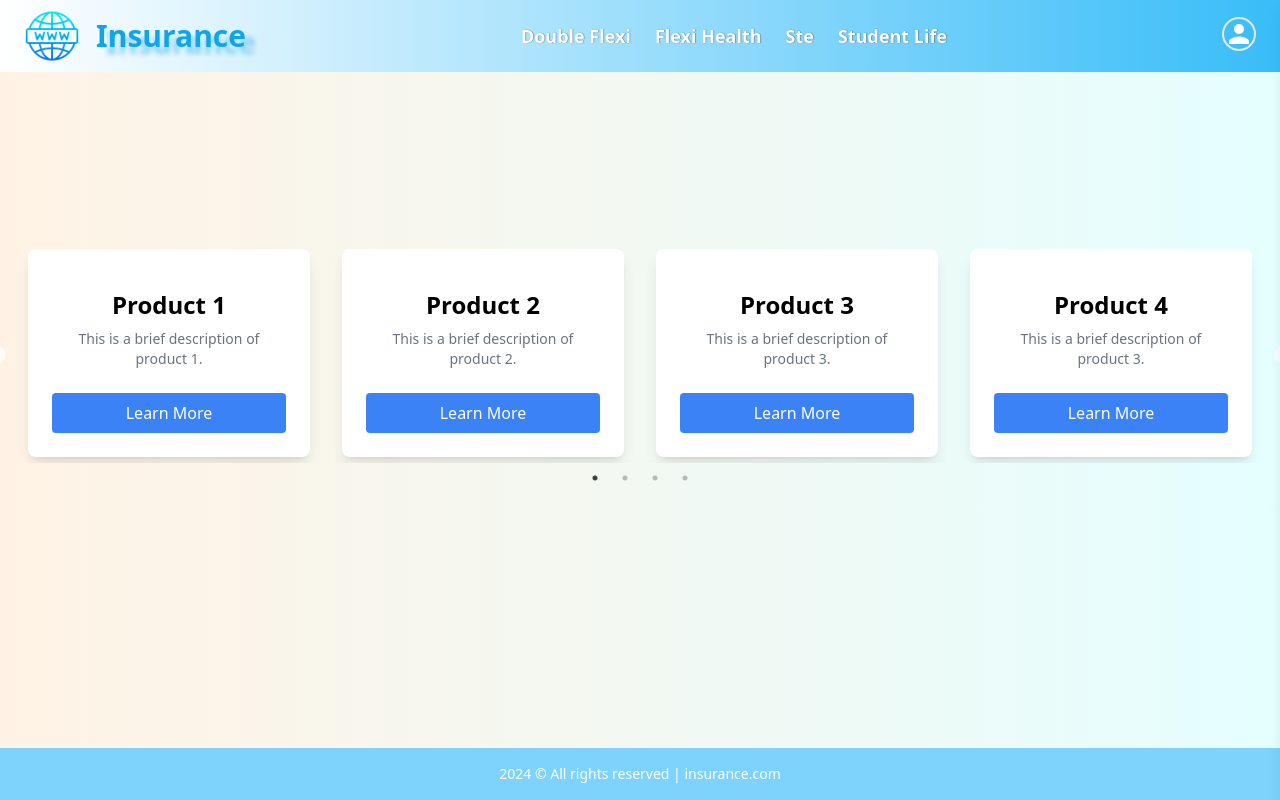
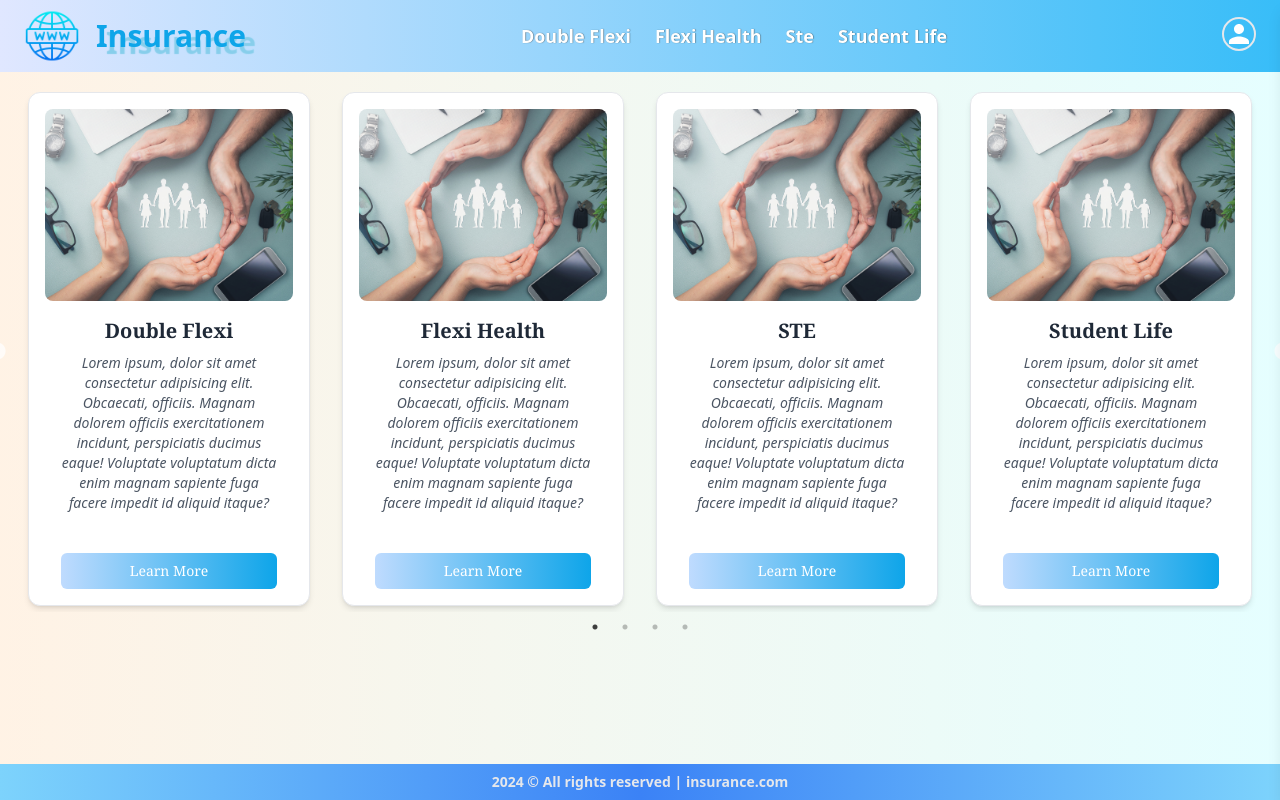
Before and after one commit to yemyatheinyemyathein/Insurance_DEMO_FINAL, a React (Vite) app: page / in a window 1280 px wide. Built offline with nearby package versions, Linux system fonts and the light colour scheme; sample sign-in values are in the browser's storage.

Commit message:
feat: products

```diff
--- a/src/App/HomePage.tsx
+++ b/src/App/HomePage.tsx
@@ -1,35 +1,43 @@
 import ProductCardSlider from "../components/Home/ProductCard";
+import Product from "../assets/Home/product.jpg"
 
 const HomePage = () => {
   const products = [
     {
-      name: 'Product 1',
-      description: 'This is a brief description of product 1.',
-      link: '/product/1'
+      name: "Double Flexi",
+      description:
+        "Lorem ipsum, dolor sit amet consectetur adipisicing elit. Obcaecati, officiis. Magnam dolorem officiis exercitationem incidunt, perspiciatis ducimus eaque! Voluptate voluptatum dicta enim magnam sapiente fuga facere impedit id aliquid itaque? ",
+      link: "/doubleFlexi",
+      img: Product
     },
     {
-      name: 'Product 2',
-      description: 'This is a brief description of product 2.',
-      link: '/product/2'
+      name: "Flexi Health",
+      description:
+        "Lorem ipsum, dolor sit amet consectetur adipisicing elit. Obcaecati, officiis. Magnam dolorem officiis exercitationem incidunt, perspiciatis ducimus eaque! Voluptate voluptatum dicta enim magnam sapiente fuga facere impedit id aliquid itaque?",
+      link: "/flexiHealth",
+      img: Product
     },
     {
-      name: 'Product 3',
-      description: 'This is a brief description of product 3.',
-      link: '/product/3'
+      name: "STE",
+      description:
+        "Lorem ipsum, dolor sit amet consectetur adipisicing elit. Obcaecati, officiis. Magnam dolorem officiis exercitationem incidunt, perspiciatis ducimus eaque! Voluptate voluptatum dicta enim magnam sapiente fuga facere impedit id aliquid itaque?",
+      link: "/ste",
+      img: Product
     },
     {
-      name: 'Product 4',
-      description: 'This is a brief description of product 3.',
-      link: '/product/3'
+      name: "Student Life",
+      description:
+        "Lorem ipsum, dolor sit amet consectetur adipisicing elit. Obcaecati, officiis. Magnam dolorem officiis exercitationem incidunt, perspiciatis ducimus eaque! Voluptate voluptatum dicta enim magnam sapiente fuga facere impedit id aliquid itaque?",
+      link: "/studentLife",
+      img: Product
     },
   ];
 
-
   return (
-    <div className="min-h-[70vh] flex flex-col justify-center ">
+    <div className="flex flex-col justify-center my-4">
       <ProductCardSlider products={products} />
     </div>
-  )
-}
+  );
+};
 
-export default HomePage
+export default HomePage;
--- a/src/components/Home/ProductCard.tsx
+++ b/src/components/Home/ProductCard.tsx
@@ -6,7 +6,7 @@ interface Product {
   link: To;
   name: string;
   description: string;
-//   link: string;
+  img : string;
 }
 
 interface ProductCardProps {
@@ -17,13 +17,20 @@ const ProductCard: React.FC<ProductCardProps> = ({ product }) => {
   return (
     <motion.div
       whileHover={{ scale: 1.05 }}
-      className="bg-white mx-4 shadow-lg rounded-lg overflow-hidden p-6 transition-transform duration-300"
+      className="bg-white mx-4 shadow-md rounded-xl overflow-hidden p-4 border border-gray-200 hover:shadow-xl transition-transform duration-300"
     >
-      <div className="text-center mt-4">
-        <h3 className="text-2xl font-bold">{product.name}</h3>
-        <p className="text-gray-500 text-sm mt-2">{product.description}</p>
+      <div className="relative overflow-hidden rounded-lg">
+        <img
+          src={product.img}
+          alt={product.name}
+          className="w-full h-48 object-cover transition-opacity duration-300 hover:opacity-90"
+        />
+      </div>
+      <div className="text-center mt-4 px-4">
+        <h3 className="text-xl font-serif font-semibold text-gray-800">{product.name}</h3>
+        <p className="text-gray-600 text-sm mt-2 italic">{product.description}</p>
         <Link to={product.link} className="mt-6 block">
-          <button className="bg-blue-500 text-white py-2 px-4 rounded hover:bg-blue-600 transition-colors duration-300 w-full">
+          <button className="bg-gradient-to-r from-blue-200 to-sky-500 hover:bg-gradient-to-l text-white py-2 px-4 rounded-md transition-colors duration-300 w-full text-sm mt-4 font-serif">
             Learn More
           </button>
         </Link>
@@ -31,6 +38,7 @@ const ProductCard: React.FC<ProductCardProps> = ({ product }) => {
     </motion.div>
   );
 };
+
 
 interface ProductCardSliderProps {
   products: Product[];
--- a/src/components/Layout/Footer.tsx
+++ b/src/components/Layout/Footer.tsx
@@ -1,9 +1,10 @@
+const Footer = () => {
+  const currentYear = new Date().getFullYear();
 
-const Footer = () => {
   return (
-    <footer className="bg-sky-300 text-white py-4 flex justify-center">
-      <p className="mx-auto text-sm text-gray-350">
-        2024 © All rights reserved | insurance.com
+    <footer className="bg-gradient-to-r from-sky-300 via-blue-500 to-sky-300 text-gray-200 py-2 flex justify-center">
+      <p className="mx-auto text-sm text-gray-350 font-semibold">
+        {currentYear} © All rights reserved | insurance.com
       </p>
     </footer>
   );
--- a/src/components/Layout/NavBar.tsx
+++ b/src/components/Layout/NavBar.tsx
@@ -28,8 +28,8 @@ const NavBar = () => {
       <nav
         className={`fixed top-0 w-full z-50 ${
           isScrolled
-            ? "bg-gradient-to-r from-blue-200 to-sky-500 shadow-lg"
-            : "bg-gradient-to-r from-white to-sky-400"
+            ? "bg-gradient-to-r from-blue-300 to-sky-500 shadow-lg"
+            : "bg-gradient-to-r from-indigo-100 to-sky-400"
         } transition-all duration-300 ease-in-out`}
       >
         <div className="flex justify-between items-center py-2 px-6">
@@ -37,7 +37,7 @@ const NavBar = () => {
             <img src={Logo} alt="logo" className="w-14 h-14" />
             <span
               className={`${isScrolled ? "text-white" : "text-sky-500"}`}
-              style={{ textShadow: "10px 7px 5px skyblue" }}
+              style={{ textShadow: "10px 7px 1px skyblue" }}
             >
               Insurance
             </span>
```
Also changed, not shown: src/assets/Home/product.jpg (added).
